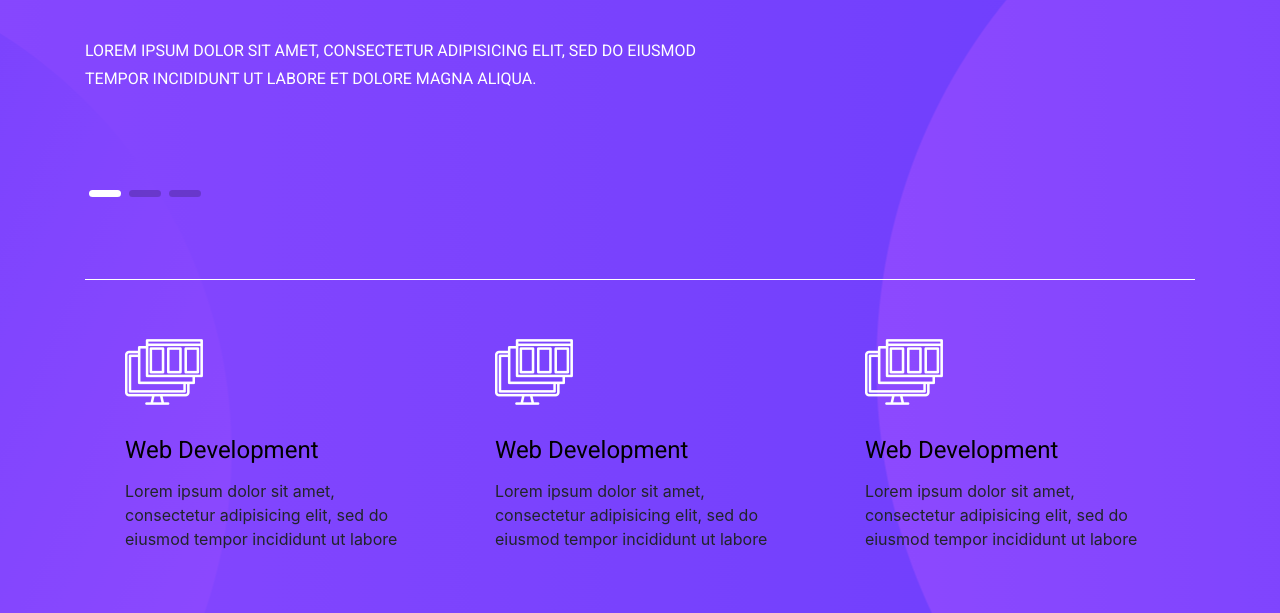
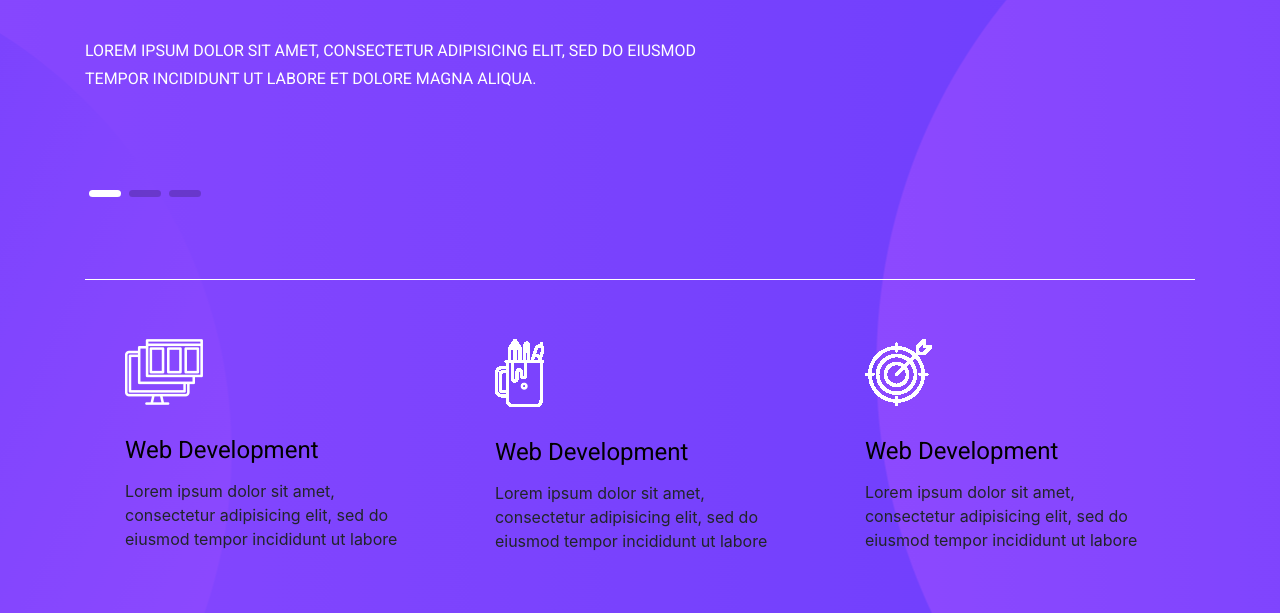
Before and after one commit to jakubgranos/Startuply, a website: page docs/index.html in a window 1280 px wide. Shown: the part 483-1096 px from the top of the page. Drawn offline with nearby package versions, Linux system fonts and the light colour scheme.

Commit message:
dodanie nowych ikon do sekcji hero

```diff
--- a/docs/index.html
+++ b/docs/index.html
@@ -60,7 +60,7 @@
 						</div>
 						<div class="slider-box">
 						  <div class="slider-box-container">
-						    <div class="slider-box-icon"><img src="images/dev-icon.png" alt="dev-icons"></div>
+						    <div class="slider-box-icon"><img src="icons/dev-icon.png" alt="dev-icons"></div>
 						    <div class="slider-box-title"><h3>Web Development</h3></div>
 						    <div class="slider-box-text">Lorem ipsum dolor sit amet,<br> consectetur adipisicing elit, sed do eiusmod tempor 		incididunt ut labore</div>
 						    <div class="slider-box-hidden">
@@ -72,7 +72,7 @@
 							</div>
 
 							<div class="slider-box-container">
-								<div class="slider-box-icon"><img src="images/dev-icon.png" alt="dev-icons"></div>
+								<div class="slider-box-icon"><img src="icons/pencil-icon.png" alt="pencil-icons"></div>
 								<div class="slider-box-title"><h3>Web Development</h3></div>
 								<div class="slider-box-text">Lorem ipsum dolor sit amet,<br> consectetur adipisicing elit, sed do eiusmod tempor 		incididunt ut labore</div>
 								<div class="slider-box-hidden">
@@ -84,7 +84,7 @@
 							</div>
 
 							<div class="slider-box-container">
-								<div class="slider-box-icon"><img src="images/dev-icon.png" alt="dev-icons"></div>
+								<div class="slider-box-icon"><img src="icons/target-icon.png" alt="target-icons"></div>
 								<div class="slider-box-title"><h3>Web Development</h3></div>
 								<div class="slider-box-text">Lorem ipsum dolor sit amet,<br> consectetur adipisicing elit, sed do eiusmod tempor 		incididunt ut labore</div>
 								<div class="slider-box-hidden">
```
Also changed, not shown: src/markup/hero/hero-slider-box.html (+3 -3 lines), docs/icons/dev-icon.png (renamed from src/include/images/dev-icon.png), docs/icons/pencil-icon.png (added), docs/icons/target-icon.png (added), docs/images/dev-icon.png (deleted), docs/images/test.svg (deleted), src/include/icons/dev-icon.png (added), src/include/icons/pencil-icon.png (added), src/include/icons/target-icon.png (added), src/include/images/test.svg (deleted).
